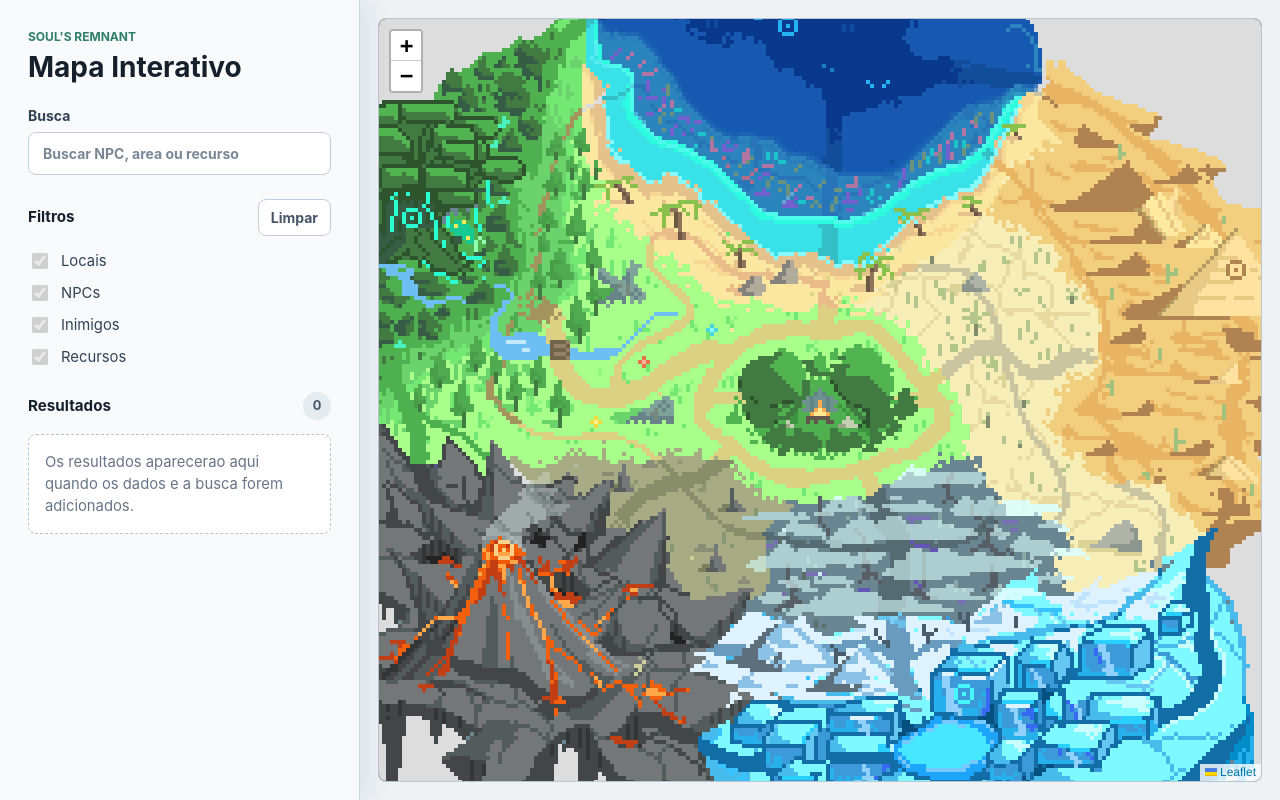
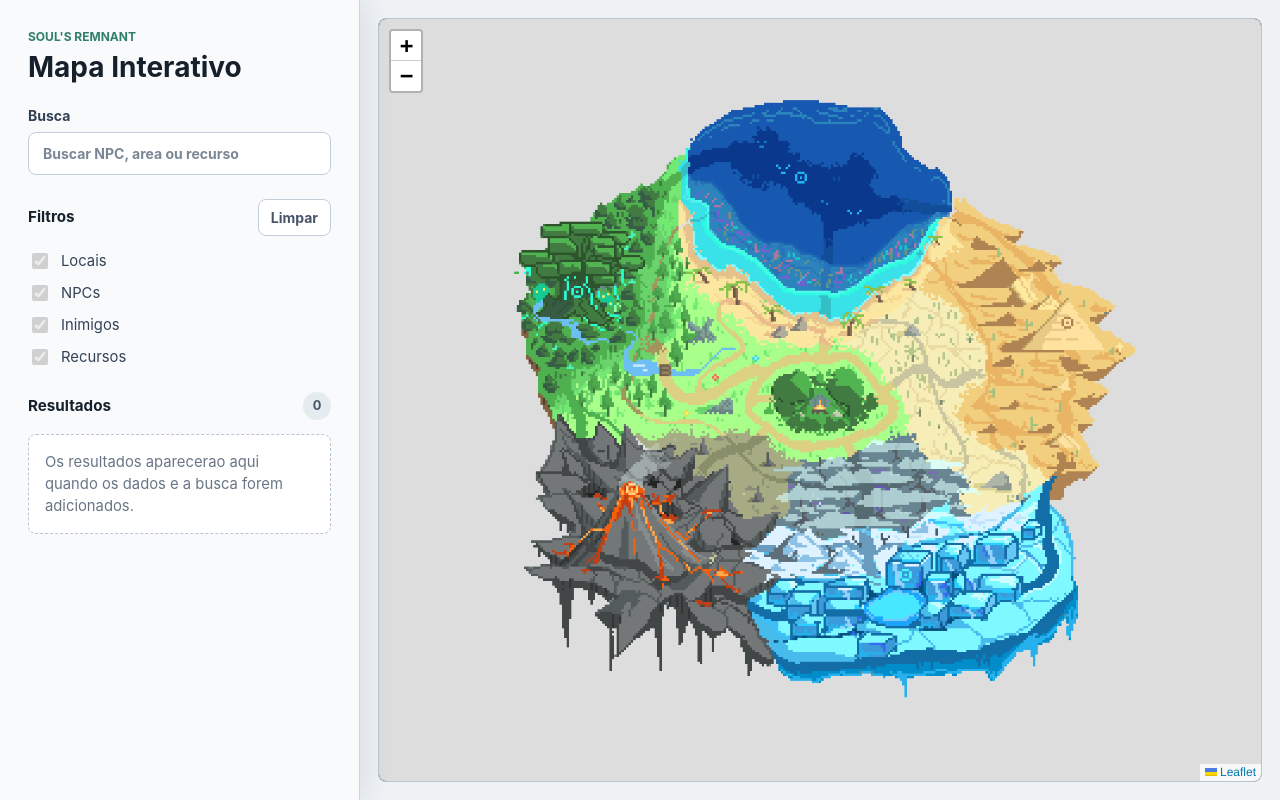
Before and after one commit to lucasribdev/sratlas, a React (Vite) app: page / in a window 1280 px wide. Built offline with nearby package versions, Linux system fonts and the light colour scheme.

Commit message:
feat: refactor MapPlaceholder to use mapBoundsFromDimensions and add coordinates utility functions

```diff
--- a/src/components/map/MapPlaceholder.tsx
+++ b/src/components/map/MapPlaceholder.tsx
@@ -1,6 +1,7 @@
-import { CRS, type LatLngBoundsExpression, type LatLngExpression } from 'leaflet'
+import { CRS } from 'leaflet'
 import { ImageOverlay, MapContainer } from 'react-leaflet'
 import maps from '../../data/maps.json'
+import { mapBoundsFromDimensions } from '../../lib/coordinates'
 
 type GameMap = {
   id: string
@@ -11,23 +12,25 @@ type GameMap = {
 }
 
 const initialMap = maps[0] as GameMap
-const imageBounds: LatLngBoundsExpression = [
-  [0, 0],
-  [initialMap.height, initialMap.width],
-]
-const mapCenter: LatLngExpression = [initialMap.height / 2, initialMap.width / 2]
+const imageBounds = mapBoundsFromDimensions(initialMap)
+const minZoom = -2
+const maxZoom = 2
 
 export function MapPlaceholder() {
   return (
     <div className="map-placeholder" aria-label={initialMap.name}>
       <MapContainer
-        center={mapCenter}
+        bounds={imageBounds}
+        boundsOptions={{ padding: [16, 16] }}
         className="map-view"
         crs={CRS.Simple}
-        maxZoom={2}
-        minZoom={-2}
+        maxBounds={imageBounds}
+        maxBoundsViscosity={0.9}
+        maxZoom={maxZoom}
+        minZoom={minZoom}
         scrollWheelZoom
-        zoom={0}
+        zoomDelta={0.5}
+        zoomSnap={0.25}
       >
         <ImageOverlay bounds={imageBounds} url={initialMap.imageUrl} />
       </MapContainer>
--- /dev/null
+++ b/src/lib/coordinates.ts
@@ -0,0 +1,34 @@
+import type { LatLngBoundsExpression, LatLngExpression } from 'leaflet'
+
+export type MapDimensions = {
+  width: number
+  height: number
+}
+
+export type PercentageCoordinates = {
+  x: number
+  y: number
+}
+
+function validatePercentage(value: number, axis: keyof PercentageCoordinates) {
+  if (!Number.isFinite(value) || value < 0 || value > 100) {
+    throw new RangeError(`Coordinate ${axis} must be a number from 0 to 100.`)
+  }
+}
+
+export function percentageToLeafletLatLng(
+  coordinates: PercentageCoordinates,
+  map: MapDimensions,
+): LatLngExpression {
+  validatePercentage(coordinates.x, 'x')
+  validatePercentage(coordinates.y, 'y')
+
+  return [(coordinates.y / 100) * map.height, (coordinates.x / 100) * map.width]
+}
+
+export function mapBoundsFromDimensions(map: MapDimensions): LatLngBoundsExpression {
+  return [
+    [0, 0],
+    [map.height, map.width],
+  ]
+}
```
